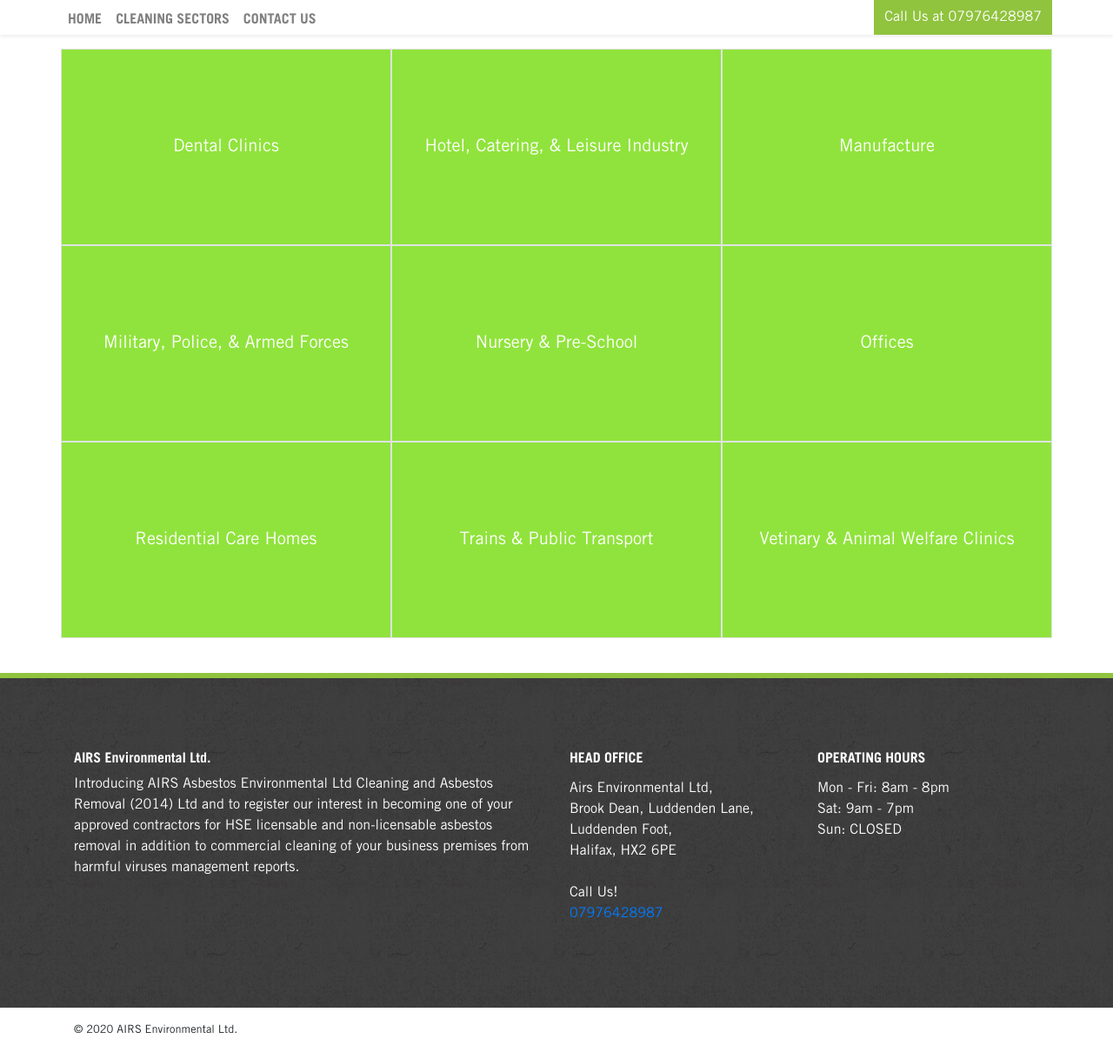
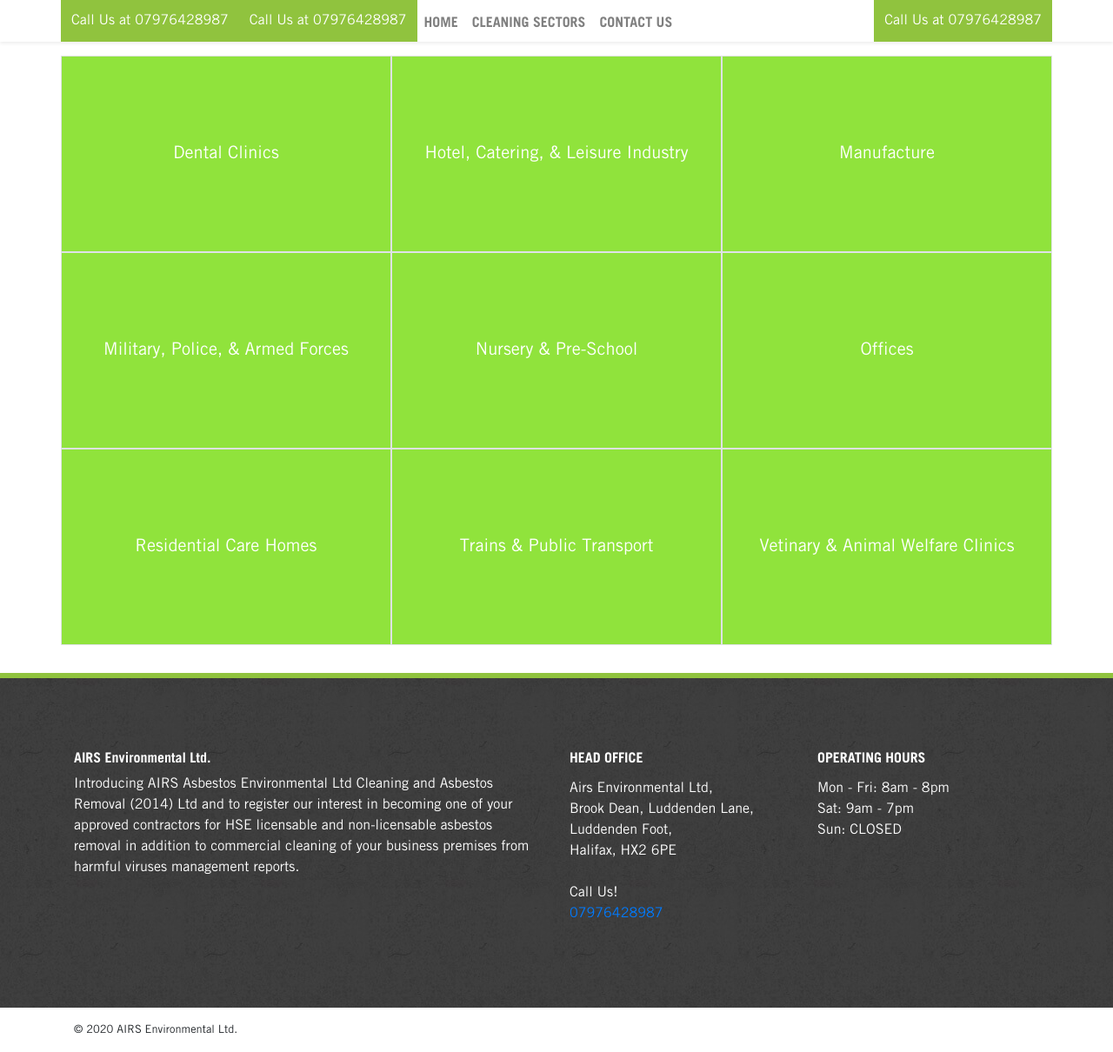
Before and after one commit to adyanmuhammad/airs-2, a Jekyll site: the page built from pages/sectors/index.md, in a window 1280 px wide and 1210 px high. Shown: the whole window at 87% size. Built offline with Jekyll 4.4.1, drawn with Linux system fonts in a browser that asks for light colours; nearby versions of some CDN libraries.

Commit message:
Update header.html

```diff
--- a/_includes/header.html
+++ b/_includes/header.html
@@ -4,15 +4,32 @@
       <!-- <a class="navbar-brand" href="https://adyanmuhammad.github.io/airs-2/">
         <img src="https://adyanmuhammad.github.io/airs-2/assets/img/logo.jpg">
       </a> -->
+      <a href="tel:{{ site.phone }}"
+            style="
+            font-size: 16px;
+            line-height: 1;
+            padding: 16px 12px;
+            background-color: #90c33e;
+            color: white;
+            ">
+            Call Us at {{ site.phone }}
+          </a>
 
       <div class="d-flex flex-row">
-        <a class="btn btn-primary px-2 py-1 my-2 my-sm-0 mr-3 d-block d-lg-none" type="button" href="tel:{{ site.phone }}" style="background-color: #90c33e; border: transparent;">
-          Call Us at {{ site.phone }}
-        </a>
+        <a href="tel:{{ site.phone }}"
+            style="
+            font-size: 16px;
+            line-height: 1;
+            padding: 16px 12px;
+            background-color: #90c33e;
+            color: white;
+            ">
+            Call Us at {{ site.phone }}
+          </a>
         <button class="btn btn-primary px-2 py-1 my-2 my-sm-0 d-block d-lg-none" type="button" data-toggle="collapse"
           data-target="#navbarSupportedContent" aria-controls="navbarSupportedContent" aria-expanded="false"
           aria-label="Toggle navigation" style="background-color: #90c33e; border: transparent;">
-          Menu
+          <i class="fas fa-bars"></i>
         </button>
       </div>
 
@@ -39,7 +56,7 @@
             style="
             font-size: 16px;
             line-height: 1;
-            padding: 12px 12px;
+            padding: 16px 12px;
             background-color: #90c33e;
             color: white;
             ">
```
